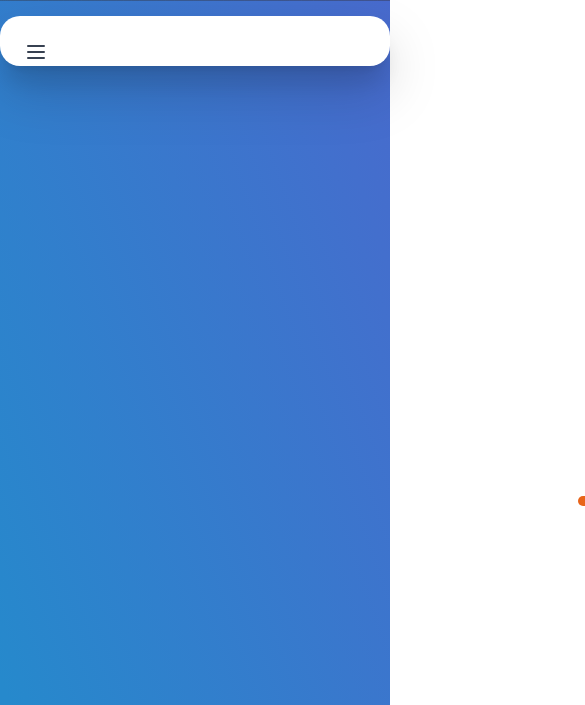
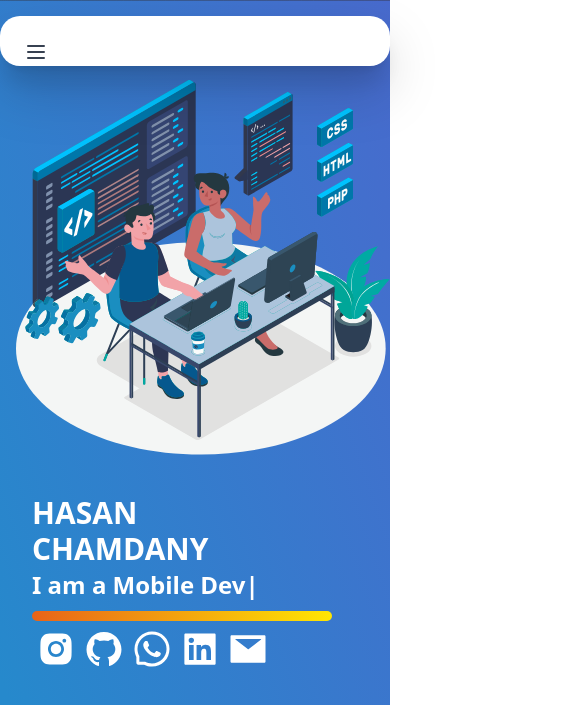
Before and after one commit to hasanchamdany/hasanchamdany.github.io, a Next.js app: page / in a window 390 px wide. Shown: the top 705 px of the page, 585 px wide, since content can reach past the window. Built offline with nearby package versions, Linux system fonts and the light colour scheme.

Commit message:
feat(responsive): add some responsive layout for phone ratio

```diff
--- a/src/pages/index.js
+++ b/src/pages/index.js
@@ -21,27 +21,25 @@ import HumanVector from "./../../public/images/human-vector.png";
 
 const inter = Inter({ subsets: ["latin"] });
 
-
-
 export default function Home() {
-
   return (
     <>
       <Navbar />
       <section className=" h-screen w-full">
         <div className="bg-landing-1 w-full h-[863.73px]">
           {/* <h1>test woe</h1> */}
-          <div className="flex flex-row">
-            <div className="mt-40 ml-32">
+          <div className="md:flex flex-row block">
+            <div className="md:mt-40 mt-0 md:pt-0 sm:pt-36 pt-20 md:ml-32 ml-4 max-w-[583.67px]">
               <Image
                 src={vector1}
                 alt="vector frontend"
                 width={583.67}
                 height={585.35}
+                layout={"responsive"}
               />
             </div>
-            <div className="mt-40 ml-[450px] text-white font-bold">
-              <div className="mt-40 text-6xl">
+            <div className="md:mt-40 mt-10 md:ml-[450px] ml-8 text-white font-bold">
+              <div className="md:mt-40 mt-10 md:text-6xl text-3xl">
                 <h1>HASAN</h1>
                 <h1>CHAMDANY</h1>
               </div>
@@ -58,11 +56,11 @@ export default function Home() {
                   1000,
                 ]}
                 speed={50} // Custom Speed from 1-99 - Default Speed: 40
-                style={{ fontSize: "2em" }}
+                style={{ fontSize: "1.5em" }}
                 wrapper="span" // Animation will be rendered as a <span>
                 repeat={Infinity} // Repeat this Animation Sequence infinitely
               />
-              <div className="w-[500px] max-h-[10px] bg-gradient-to-r from-[#E86319] to-[#FFE603] rounded-xl mt-2 text-transparent">
+              <div className="md:w-[500px] w-[300px] max-h-[10px] bg-gradient-to-r from-[#E86319] to-[#FFE603] rounded-xl mt-2 text-transparent">
                 {" "}
                 p
               </div>
@@ -87,7 +85,7 @@ export default function Home() {
           </div>
         </div>
       </section>
-      <section className="h-screen w-full">
+      <section className="sm:block hidden h-screen w-full">
         <div className="bg-fluid-1 w-full h-[1080px]">
           <div className="flex">
             <div className="pt-36 pl-8 ">
@@ -98,9 +96,9 @@ export default function Home() {
                 height={876}
               />
             </div>
-            <div className="w-[1400px] pt-[390px] pl-20">
+            <div className="w-[1400px]  pt-[390px] pl-20">
               <h1 className="text-5xl font-bold text-white">Recent Project</h1>
-              <Carousel/>
+              <Carousel />
             </div>
           </div>
           {/* <ProjectCard/> */}
```
